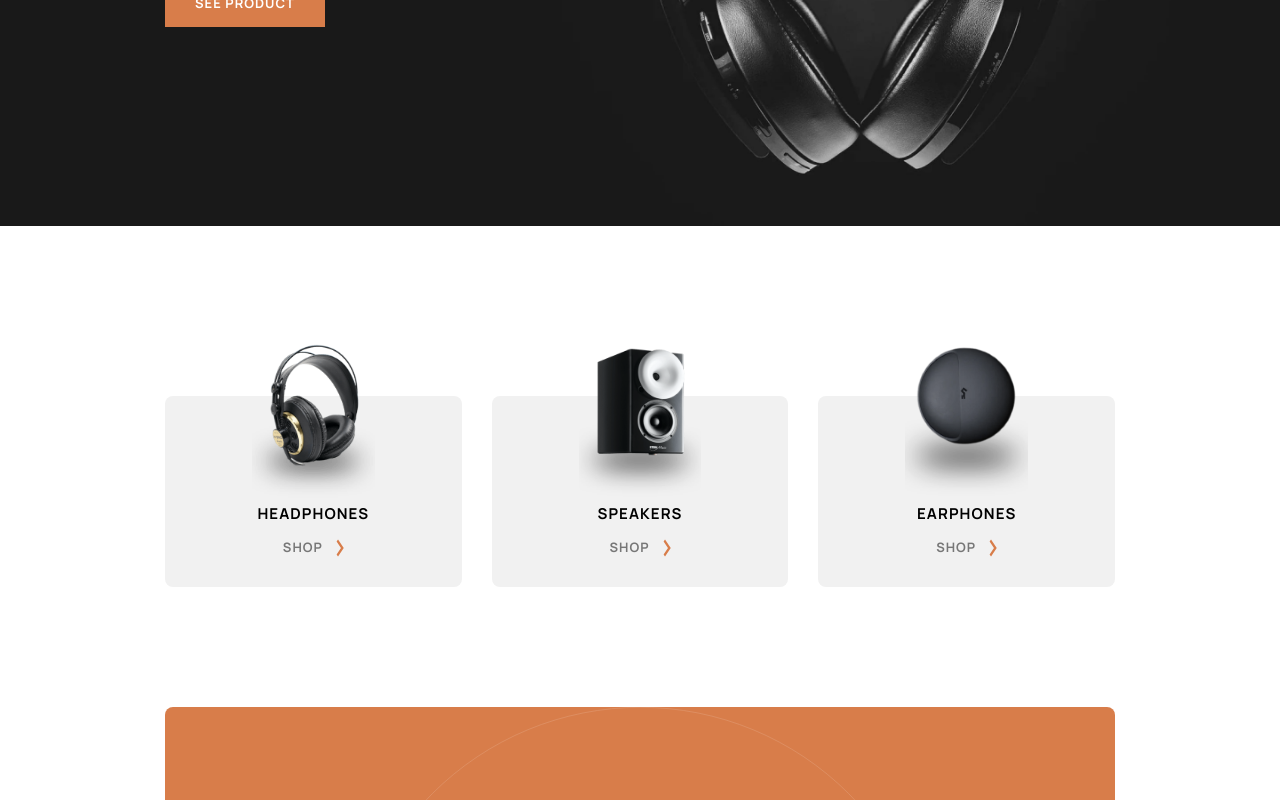
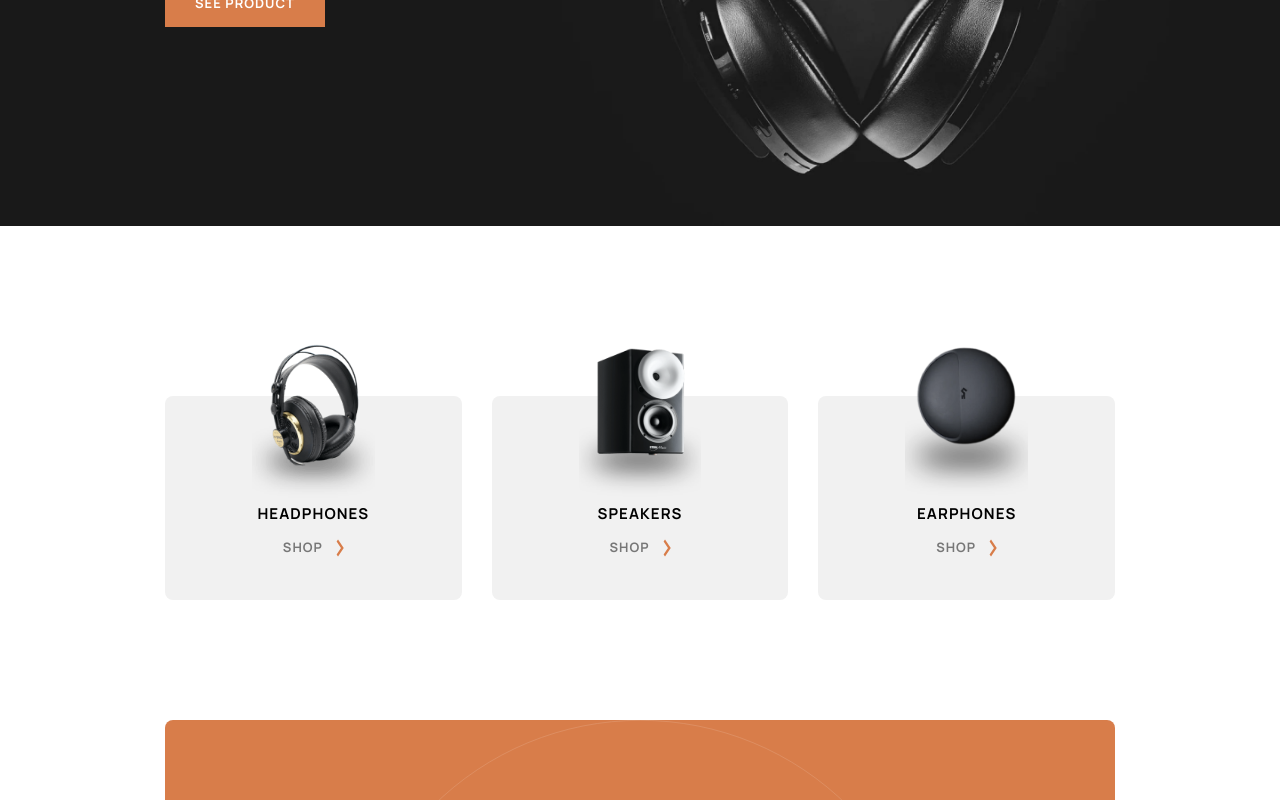
Before and after one commit to presh-031/audiophile, a Next.js app: page / in a window 1280 px wide. Shown: the part 501-1301 px from the top of the page. Built offline with nearby package versions, Linux system fonts and the light colour scheme.

Commit message:
chore: adjusted style

```diff
--- a/components/AllProducts/ProductCategory.jsx
+++ b/components/AllProducts/ProductCategory.jsx
@@ -4,7 +4,7 @@ import arrowRight from "../../assets/shared/desktop/icon-arrow-right.svg";
 
 const ProductCategory = ({ categoryImg, categoryTitle, handleMenu }) => {
   return (
-    <div className="group mt-[6.8rem] flex flex-col items-center rounded-[.8rem] bg-[#f1f1f1] text-center  sm:mt-[5rem] sm:w-full">
+    <div className="group mt-[6.8rem] flex flex-col items-center rounded-[.8rem] bg-[#f1f1f1] text-center sm:mt-[5rem]   sm:w-full md:min-h-[20.4rem]">
       <Image
         className="relative top-[-5.2rem] mb-[-5.2rem] lg:h-[16rem] lg:w-[12.295rem] lg:object-cover"
         src={categoryImg}
```
